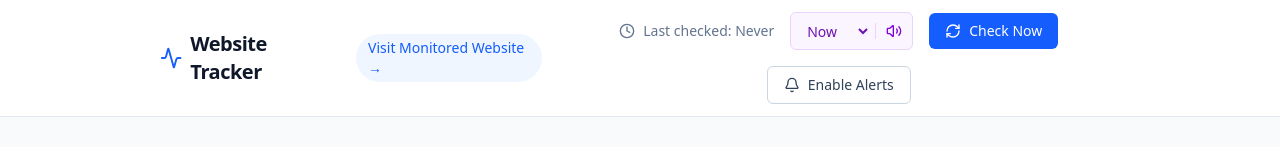
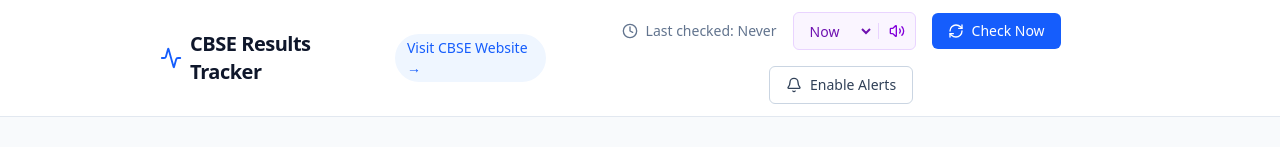
Before and after one commit to kartik17-dev/jeefinal, a React (Vite) app: page / in a window 1280 px wide. Shown: the top 147 px of the page. Built offline with nearby package versions, Linux system fonts and the light colour scheme; no server answers.

Commit message:
feat: Rename app to CBSE Results Tracker
Update application name, description, and relevant URLs to reflect its focus on monitoring the official CBSE Results website. This change includes updating metadata, notification messages, UI elements, and the target URL in the scraper.

```diff
--- a/metadata.json
+++ b/metadata.json
@@ -1,5 +1,5 @@
 {
-  "name": "Website Tracker",
-  "description": "Monitors the specified website for any updates and changes.",
+  "name": "CBSE Results Tracker",
+  "description": "Monitors the official CBSE Results website for any updates and changes.",
   "requestFramePermissions": []
 }
--- a/server.ts
+++ b/server.ts
@@ -128,14 +128,14 @@
       const { delay = 0, subscription } = req.body || {};
       const { sendNotification } = await import('./src/server/notifications.js');
 
-      const realMessage = '🚨 Website Change Detected!\n\nCheck the monitored website now: https://glistening-banoffee-25e862.netlify.app/';
+      const realMessage = '🚨 CBSE Results may have been declared!\n\nCheck the official website now: https://results.cbse.nic.in/';
 
       const sendTestPush = async () => {
         if (subscription) {
           // Send to single device
           try {
             const payload = JSON.stringify({
-              title: 'Website Tracker Update',
+              title: 'CBSE Results Tracker Update',
               body: realMessage.replace(/\*/g, ''),
               icon: '/vite.svg'
             });
--- a/src/App.tsx
+++ b/src/App.tsx
@@ -271,14 +271,14 @@
         <div className="max-w-5xl mx-auto px-4 sm:px-6 lg:px-8 py-3 flex flex-col sm:flex-row items-center justify-between gap-4">
           <div className="flex items-center gap-2">
             <Activity className="h-6 w-6 text-blue-600" />
-            <h1 className="text-xl font-bold tracking-tight">Website Tracker</h1>
+            <h1 className="text-xl font-bold tracking-tight">CBSE Results Tracker</h1>
             <a
-              href="https://glistening-banoffee-25e862.netlify.app/"
+              href="https://results.cbse.nic.in/"
               target="_blank"
               rel="noopener noreferrer"
               className="ml-4 text-sm font-medium text-blue-600 hover:text-blue-800 hidden sm:inline-block bg-blue-50 px-3 py-1 rounded-full"
             >
-              Visit Monitored Website &rarr;
+              Visit CBSE Website &rarr;
             </a>
           </div>
           <div className="flex flex-wrap items-center justify-center gap-2 sm:gap-4">
@@ -521,7 +521,7 @@
       {isReleased && (
         <div className="mt-4 pt-4 border-t border-green-200/50">
           <a
-            href="https://glistening-banoffee-25e862.netlify.app/"
+            href="https://results.cbse.nic.in/"
             target="_blank"
             rel="noopener noreferrer"
             className="text-sm font-medium text-green-700 hover:text-green-800 flex items-center gap-1"
--- a/src/server/scraper.ts
+++ b/src/server/scraper.ts
@@ -3,7 +3,7 @@
 import { getStatus, updateStatus, addLog } from './db.js';
 import { sendNotification } from './notifications.js';
 
-const TARGET_URL = 'https://glistening-banoffee-25e862.netlify.app/';
+const TARGET_URL = 'https://results.cbse.nic.in/';
 
 // Keywords to look for (keeping these for compatibility, though any change will trigger)
 const ADMIT_CARD_KEYWORDS = ['admit card', 'download admit card', 'hall ticket'];
```
